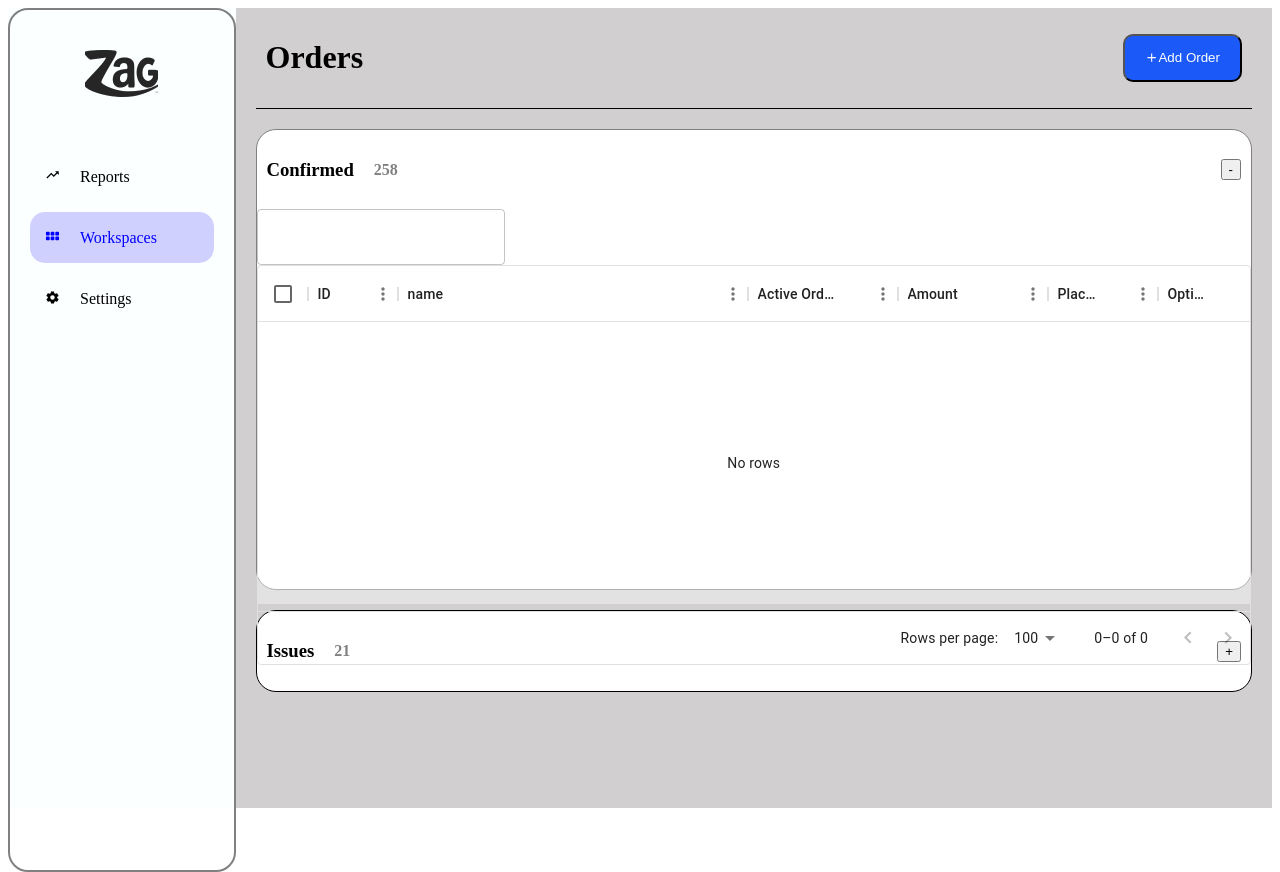
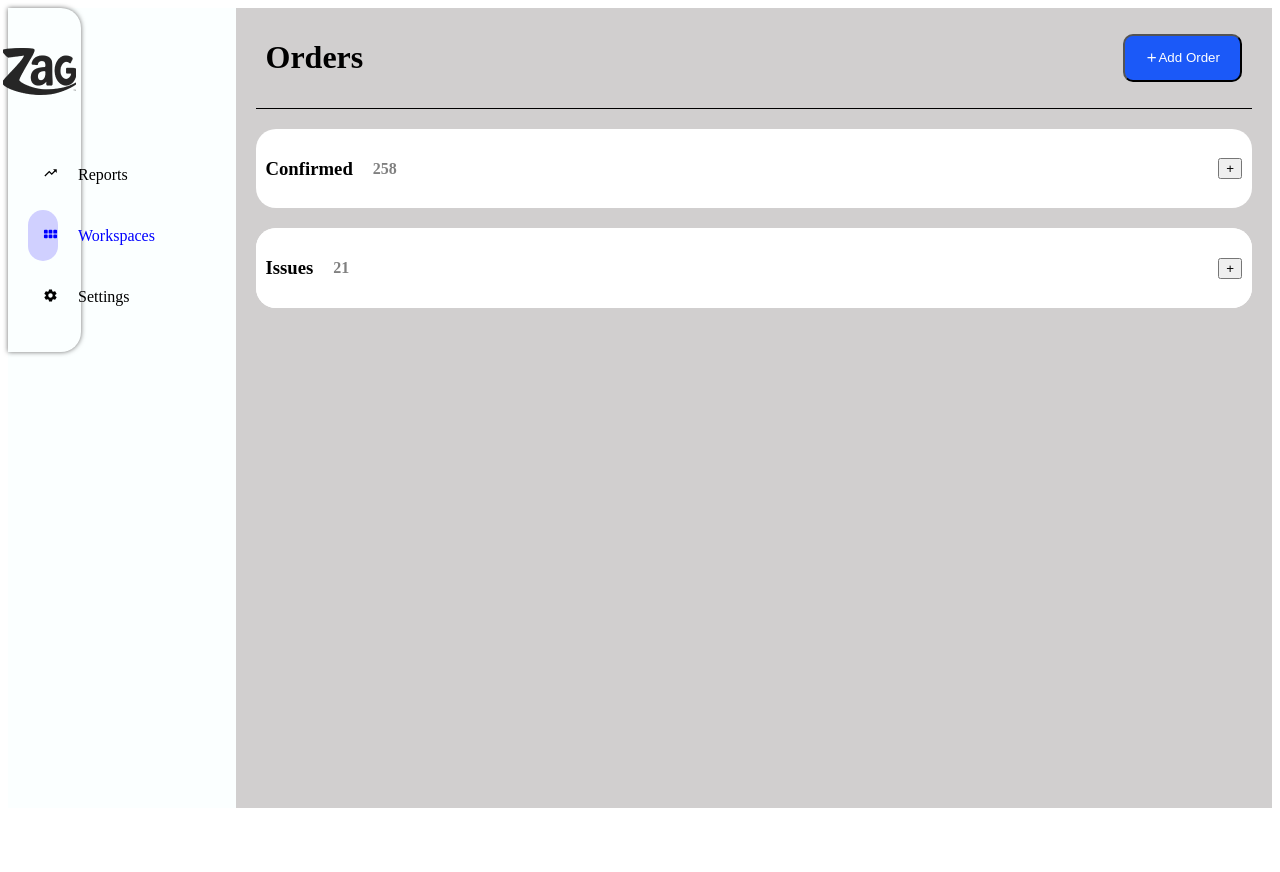
Before and after one commit to Mohit-9440/ajargh-dashboard-screen, a React (Create React App) app: page / in a window 1280 px wide. After the commit the page ends 816 px from the top, so only its background shows below. Built offline with nearby package versions, Linux system fonts and the light colour scheme.

Commit message:
main page

```diff
--- a/src/component/main/Main.jsx
+++ b/src/component/main/Main.jsx
@@ -1,22 +1,37 @@
-import React from 'react'
+import React, {useState} from 'react'
 import './main.css'
 import DataGrids from '../datagrid/Datagrid'
 
 const Main = () => {
+
+  const [isSectionVisible, setIsSectionVisible] = useState(false);
+
+  const handleButtonClick = () => {
+    setIsSectionVisible(!isSectionVisible);
+  };
+
   return (
     <div className='main'>
       <div className='confirmed-wrap'>
         <div className='confirmed-head'>
           <div className='confirmed-head-left'>
-            <h3>Confirmed</h3>
-            <p>258</p>
+          <div className='confirmed-title'>
+              <h3>Confirmed</h3>
+              <p>258</p>
+          </div>
+          <button onClick={handleButtonClick}>
+            {isSectionVisible ? '' : ''}
+            <span>{isSectionVisible ? '-' : '+'}</span>
+          </button>
+
           </div>
           <div className='confirmed-head-right'>
-            <button>-</button>
+          {isSectionVisible && (
+            <div className='confirmed-content'>
+              <DataGrids/>
+            </div>
+          )}
           </div>
-        </div>
-        <div className='confirmed-content'>
-          <DataGrids/>
         </div>
       </div>
       <div className='issues-wrap'>
--- a/src/component/main/main.css
+++ b/src/component/main/main.css
@@ -3,21 +3,21 @@
 }
 .confirmed-wrap{
     background-color: white;
-    border: 1px solid gray;
     border-radius: 20px;
     margin-bottom: 20px;
 }
 .confirmed-head{
-    display: flex;
-    flex-direction: row;
-    align-items: center;
-    justify-content: space-between;
     padding: 10px;
 }
 .confirmed-head-left{
     display: flex;
     flex-direction: row;
     justify-content: space-between;
+    align-items: center;
+}
+.confirmed-title{
+    display: flex;
+    justify-content: flex-start;
     align-items: center;
 }
 .confirmed-head-left h3{
@@ -29,20 +29,20 @@
     font-weight: 700;
 }
 .confirmed-content{
-    height: 380px;
+    height: 400px;
 }
-
+.issues-wrap{
+    background-color: white;
+    border-radius: 20px;
+}
 .issues{
-    border: 1px solid gray;
-
     display: flex;
+    border-radius: 20px;
     flex-direction: row;
     align-items: center;
     justify-content: space-between;
     padding: 10px;
     background-color: white;
-    border: 1px solid black;
-    border-radius: 20px;
 }
 .issues-left{
     display: flex;
@@ -58,6 +58,3 @@
     color: gray;
     font-weight: 700;
 }
-.css-12u49z-MuiDataGrid-root .MuiDataGrid-withBorderColor{
-    display: none;
-}
--- a/src/component/sidebar/sidebar.css
+++ b/src/component/sidebar/sidebar.css
@@ -1,12 +1,13 @@
 .sidebar{
-    height: 100%;
+    width: 10%;
+    background-color: rgb(251, 255, 255);
     display: flex;
-    padding: 20px;
-    padding-top: 40px;
     align-items: center;
     flex-direction: column;
-    border: 2px solid gray;
-    border-radius: 20px;
+    border-top-right-radius: 20px;
+    border-bottom-right-radius: 20px;
+    box-shadow: 0px 0px 5px #707070;
+    padding: 40px 30px 30px 20px;
 }
 .sidebar-buttons{
     margin-top: 40px;
```
